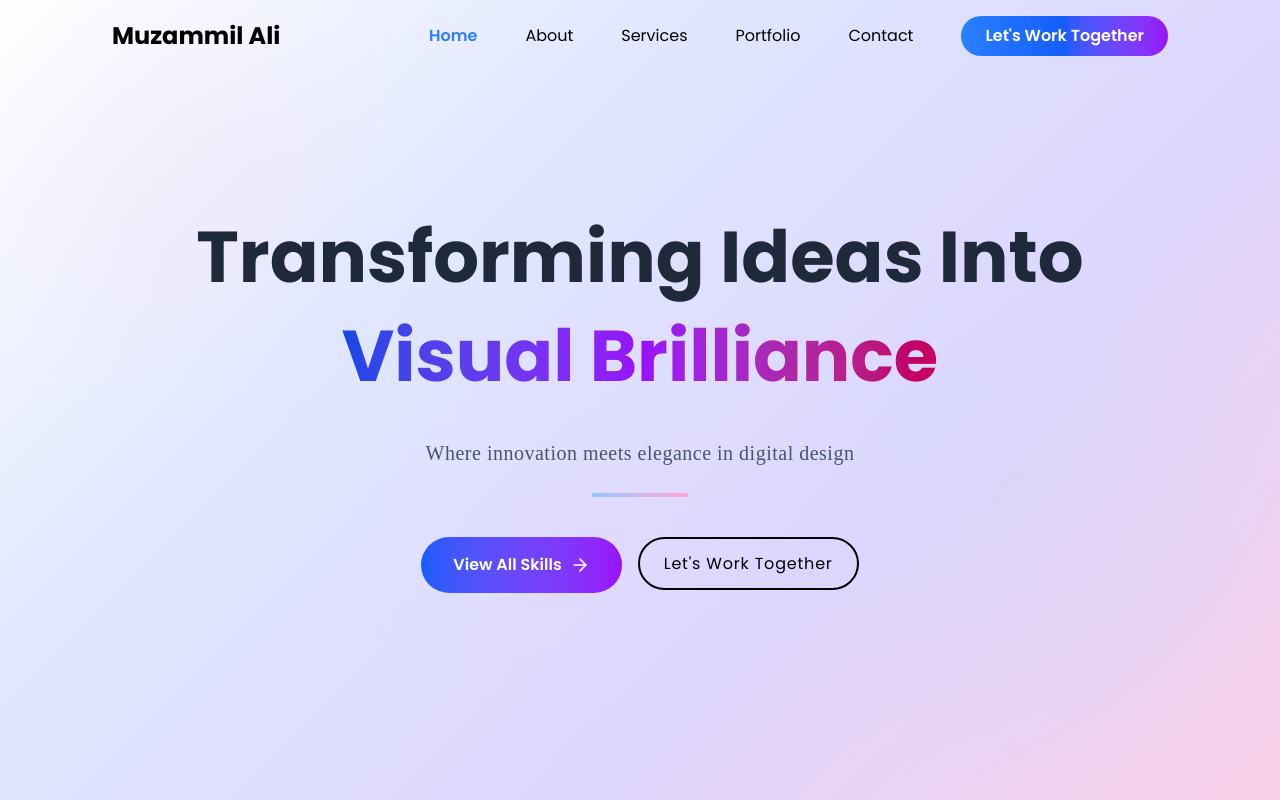
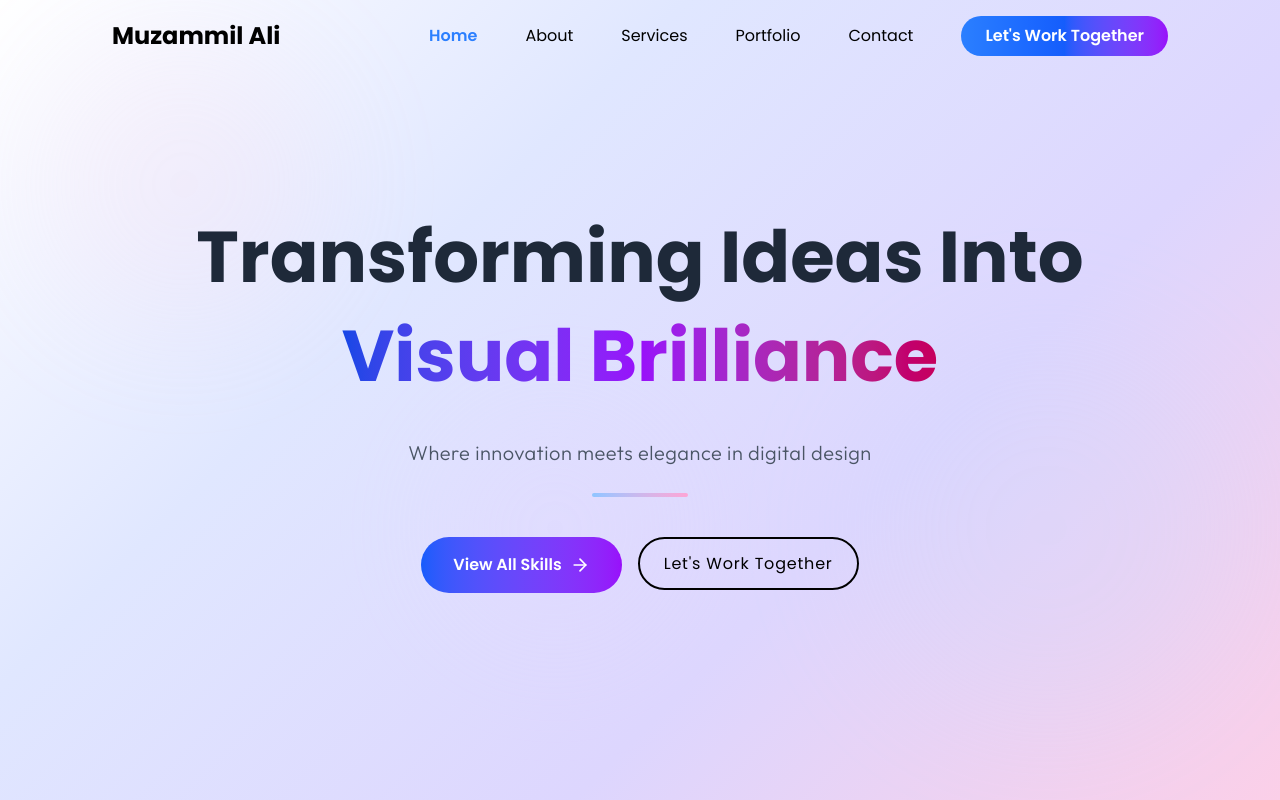
Before and after one commit to Aalyan123/Muzammilali, a React (Vite) app: page / in a window 1280 px wide. Shown: the top 800 px of the page. Built offline with nearby package versions, Linux system fonts and the light colour scheme.

Commit message:
outfit font problem

```diff
--- a/index.html
+++ b/index.html
@@ -11,7 +11,10 @@
     <!-- Preconnect and Google Fonts (merged to avoid duplicate requests) -->
     <link rel="preconnect" href="https://fonts.googleapis.com" />
     <link rel="preconnect" href="https://fonts.gstatic.com" crossorigin />
-    <link href="https://fonts.googleapis.com/css2?family=Inter:ital,wght@0,100;0,400;0,700;1,400&family=Poppins:wght@300;400;600;700&display=swap" rel="stylesheet" />
+    <link
+  href="https://fonts.googleapis.com/css2?family=Inter:ital,wght@0,100;0,400;0,700;1,400&family=Poppins:wght@300;400;600;700&family=Outfit:wght@100;300;400;500;600;700;800;900&display=swap"
+  rel="stylesheet"
+/>
   </head>
 
   <body>
--- /dev/null
+++ b/tailwind.config.js
@@ -0,0 +1,11 @@
+// tailwind.config.js
+export default {
+  theme: {
+    extend: {
+      fontFamily: {
+        outfit: ['Outfit', 'sans-serif'],
+      },
+    },
+  },
+  plugins: [],
+};
```
